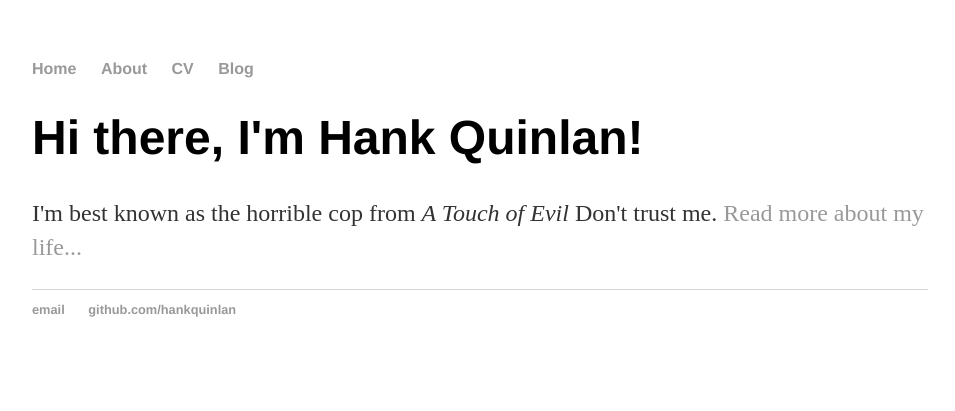
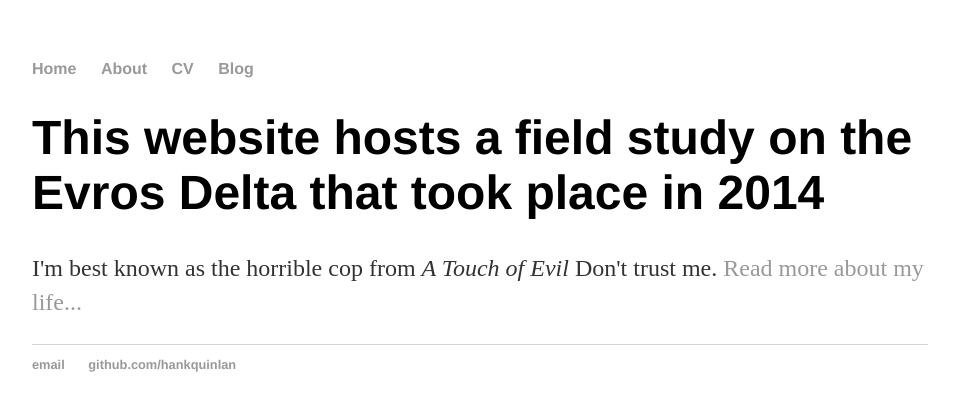
Before and after one commit to acharHub/acharHub.github.io, a Jekyll site: the page built from index.html, in a window 1280 px wide. Shown: the top 411 px of the page, without its empty margins (160-1115 px from the left). Built offline with Jekyll 4.4.1, drawn with Linux system fonts in a browser that asks for light colours.

Commit message:
Update index.html
Update to use default layout

```diff
--- a/index.html
+++ b/index.html
@@ -1,30 +1,8 @@
-<!DOCTYPE html>
-<html>
-	<head>
-		<title>Hank Quinlan, Horrible Cop</title>
-		<!-- link to main stylesheet -->
-		<link rel="stylesheet" type="text/css" href="/css/main.css">
-	</head>
-	<body>
-		<nav>
-    		<ul>
-        		<li><a href="/">Home</a></li>
-	        	<li><a href="/about">About</a></li>
-        		<li><a href="/cv">CV</a></li>
-        		<li><a href="/blog">Blog</a></li>
-    		</ul>
-		</nav>
-		<div class="container">
-    		<div class="blurb">
-        		<h1>Hi there, I'm Hank Quinlan!</h1>
-				<p>I'm best known as the horrible cop from <em>A Touch of Evil</em> Don't trust me. <a href="/about">Read more about my life...</a></p>
-    		</div><!-- /.blurb -->
-		</div><!-- /.container -->
-		<footer>
-    		<ul>
-        		<li><a href="mailto:hankquinlanhub@gmail.com">email</a></li>
-        		<li><a href="https://github.com/hankquinlan">github.com/hankquinlan</a></li>
-			</ul>
-		</footer>
-	</body>
-</html>
+---
+layout: default
+title: Elements of Spatial Organization
+---
+<div class="blurb">
+	<h1>This website hosts a field study on the Evros Delta that took place in 2014</h1>
+	<p>I'm best known as the horrible cop from <em>A Touch of Evil</em> Don't trust me. <a href="/about">Read more about my life...</a></p>
+</div><!-- /.blurb -->
```
